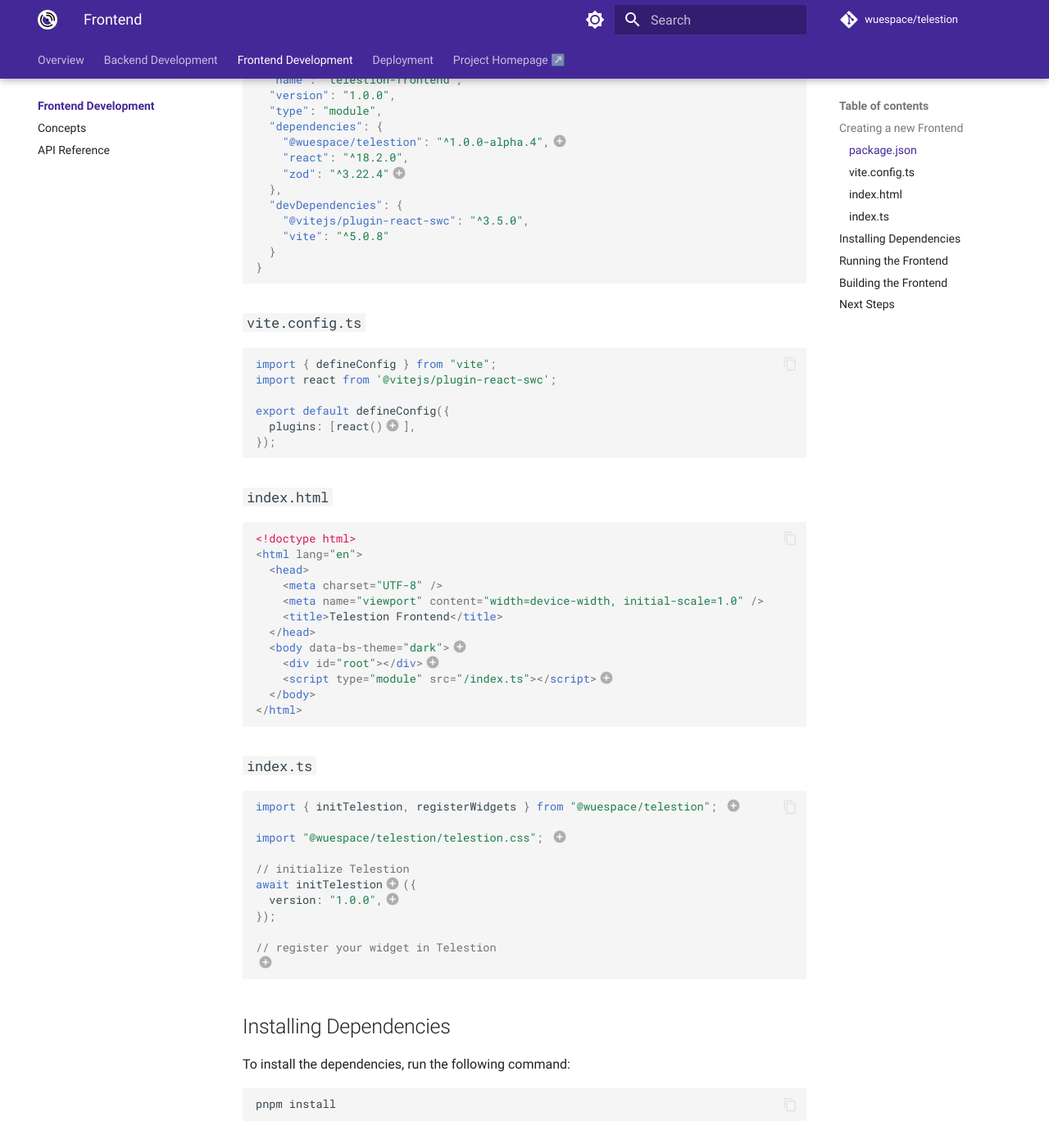
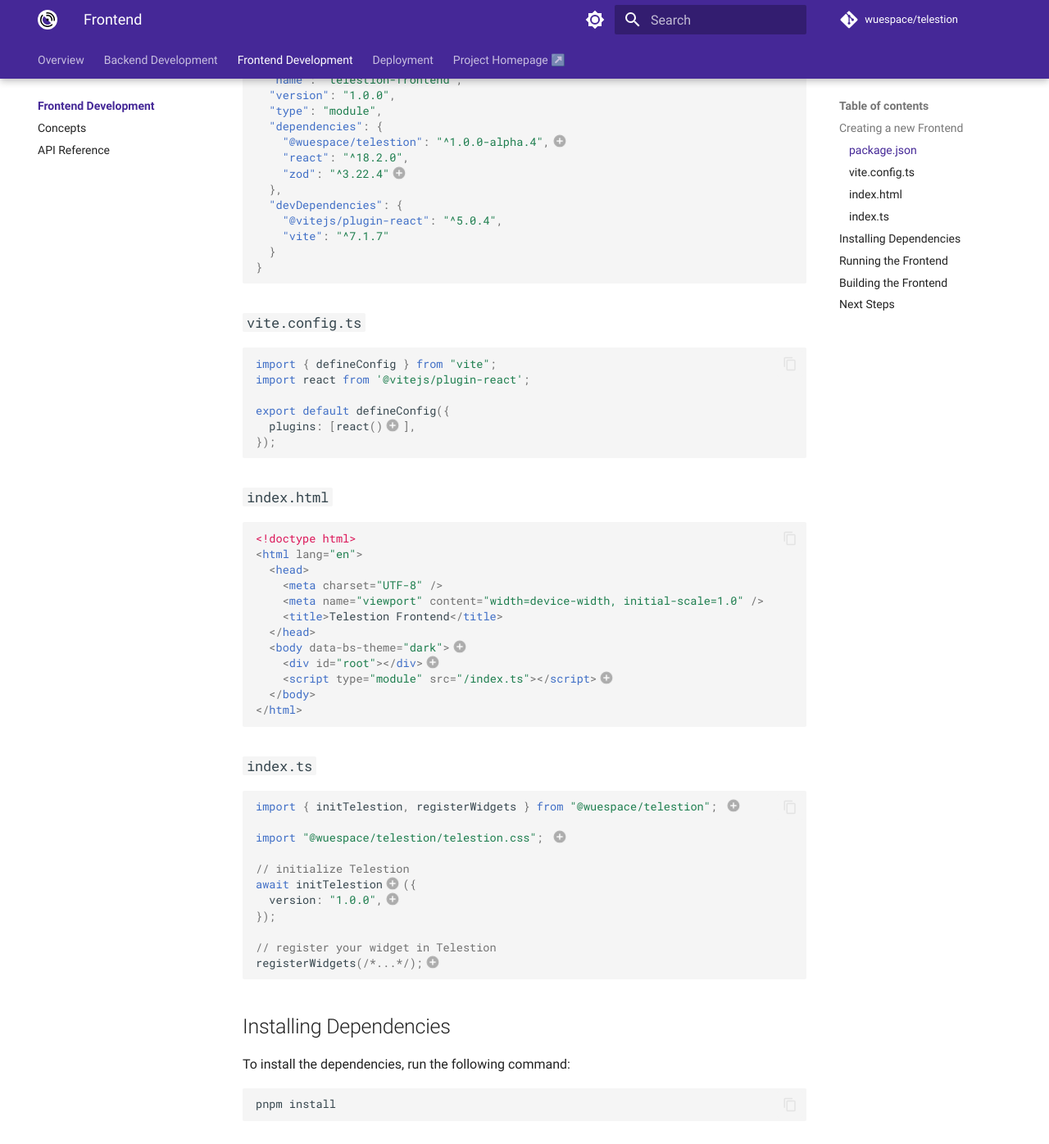
Before and after one commit to wuespace/telestion, an MkDocs documentation site: the page built from docs/docs/Frontend Development/index.md, in a window 1280 px wide and 1400 px high, scrolled down 621 px. Shown: the top 1396 px of the window at 82% size. Built offline with MkDocs 1.6.1 and Material for MkDocs 9.7.7, drawn with Linux system fonts in a browser that asks for light colours; a script that is not in the unit is left out; plug-ins that fetch from the network failed and are left out; comment, search, counter and statistics services are not loaded.

Commit message:
Update Vite and React plugin versions in docs
Updated dependencies in the documentation to reflect changes in plugin versions.

````diff
--- a/docs/docs/Frontend Development/index.md
+++ b/docs/docs/Frontend Development/index.md
@@ -30,8 +30,8 @@
     "zod": "^3.22.4"// (2)!
   },
   "devDependencies": {
-    "@vitejs/plugin-react-swc": "^3.5.0",
-    "vite": "^5.0.8"
+    "@vitejs/plugin-react": "^5.0.4",
+    "vite": "^7.1.7"
   }
 }
 ```
@@ -43,7 +43,7 @@
 
 ```typescript
 import { defineConfig } from "vite";
-import react from '@vitejs/plugin-react-swc';
+import react from '@vitejs/plugin-react';
 
 export default defineConfig({
   plugins: [react()/*(1)!*/],
@@ -86,7 +86,7 @@
 });
 
 // register your widget in Telestion
-// registerWidgets(...);// (5)!
+registerWidgets(/*...*/);// (5)!
 ```
 
 1. Import the `initTelestion` and `registerWidgets` functions from the `@wuespace/telestion` package.
````
